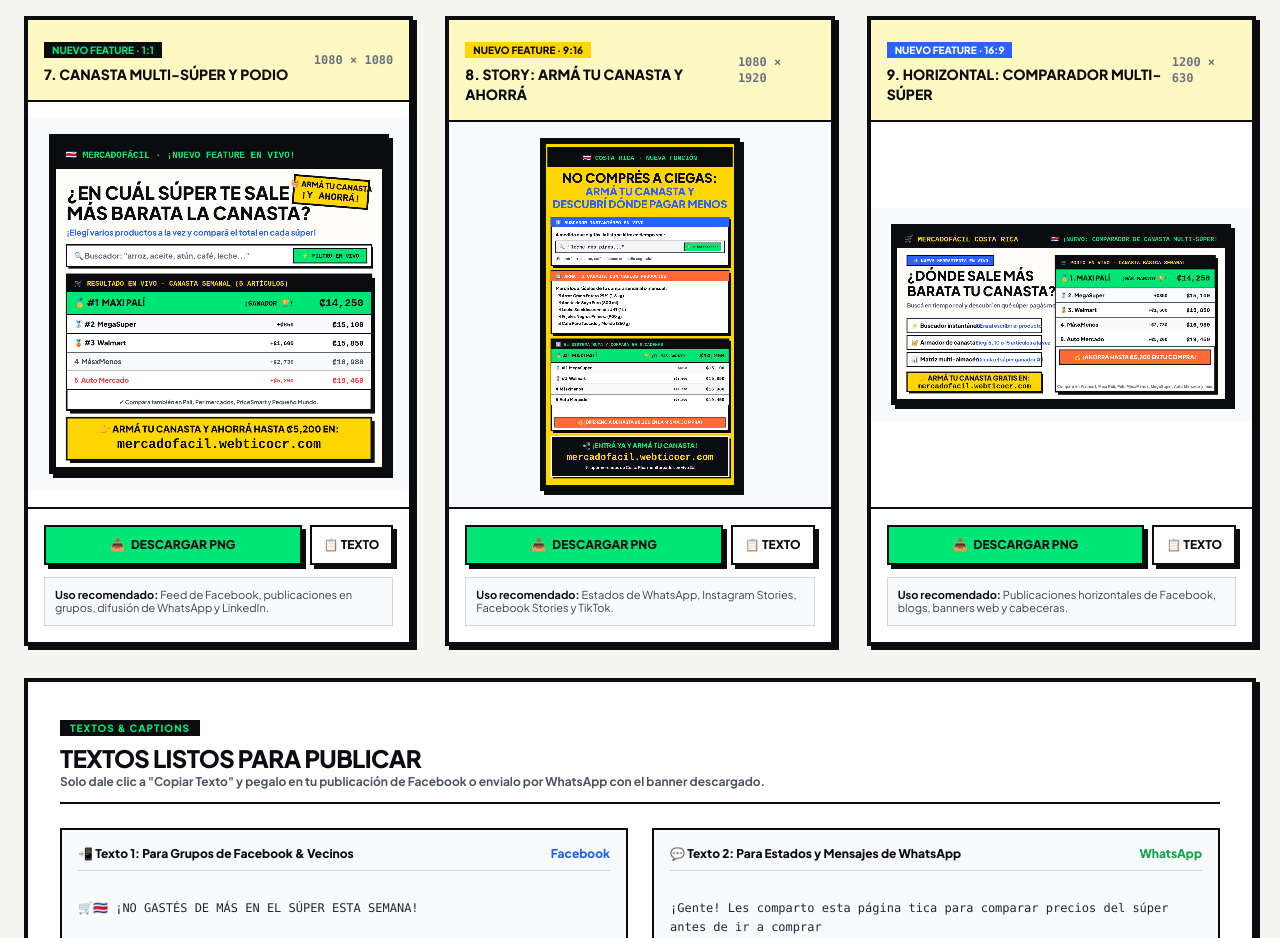
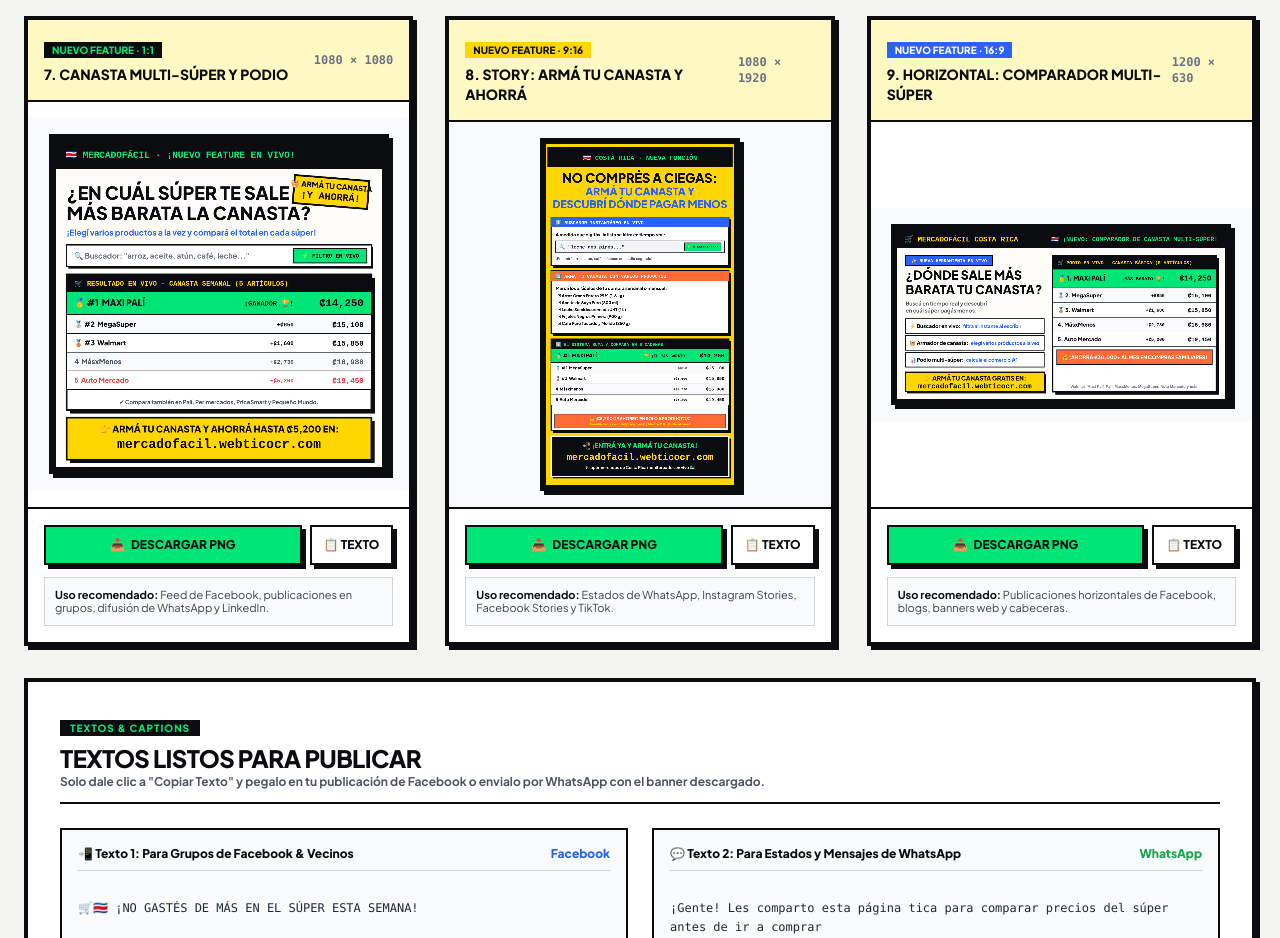
Before and after one commit to Luis-Co/mercadofacil, a plain HTML site: page banners.html in a window 1280 px wide. Shown: the part 1720-2658 px from the top of the page. Drawn offline with nearby package versions, Linux system fonts and the light colour scheme.

Commit message:
fix: evitar traslape de textos en banner 9 y actualizar ahorro mensual familiar en banner 8

```diff
--- a/banners.html
+++ b/banners.html
@@ -728,7 +728,7 @@
                             🥉 Walmart: ₡15,850
                             🔴 MásxMenos: ₡16,980
                             🟢 Auto Mercado: ₡19,450
-                            (¡Ahorrás hasta ₡5,200 en la misma compra!)
+                            (¡₡5,200 de diferencia en solo 5 artículos! Una familia de 5 personas comprando 2-3 veces al mes ahorra más de ₡30,000 mensuales.)
 
                             Comparamos en tiempo real entre 9 cadenas:
                             Walmart, Maxi Palí, MásxMenos, Palí, Auto Mercado, MegaSuper, Perimercados, PriceSmart y Pequeño Mundo.
@@ -762,7 +762,7 @@
                             2️⃣ Seleccionás tus productos de la semana 🧺
                             3️⃣ El sistema compara los precios en todos los supermercados y te dice dónde gastarás menos dinero 💰
 
-                            ¡Ahorros de más de ₡5,000 colones en una sola compra semanal!
+                            Si en solo 5 productos te ahorrás ₡5,200, una familia de 5 personas haciendo su súper 2 o 3 veces al mes ahorra más de ₡30,000 mensuales (¡el Plan Mercados de ₡5,000 se paga solo en la primera ida!).
 
                             Entrá desde tu celular y probá tu canasta gratis:
                             👉 https://mercadofacil.webticocr.com
@@ -1930,14 +1930,17 @@
 
             // Callout dentro del paso 3
             ctx.fillStyle = '#FF6B35';
-            ctx.fillRect(cX + 20, p3Y + p3H - 75, cW - 40, 55);
+            ctx.fillRect(cX + 20, p3Y + p3H - 92, cW - 40, 76);
             ctx.lineWidth = 3;
             ctx.strokeStyle = '#0B0C10';
-            ctx.strokeRect(cX + 20, p3Y + p3H - 75, cW - 40, 55);
-            ctx.fillStyle = '#FFFFFF';
-            ctx.font = '900 24px "Plus Jakarta Sans", sans-serif';
+            ctx.strokeRect(cX + 20, p3Y + p3H - 92, cW - 40, 76);
+            ctx.fillStyle = '#FFFFFF';
+            ctx.font = '900 23px "Plus Jakarta Sans", sans-serif';
             ctx.textAlign = 'center';
-            ctx.fillText('💰 ¡DIFERENCIA DE HASTA ₡5,200 EN LA MISMA COMPRA!', cX + cW / 2, p3Y + p3H - 39);
+            ctx.fillText('💰 ¡₡5,200 DE AHORRO EN SOLO 5 PRODUCTOS!', cX + cW / 2, p3Y + p3H - 59);
+            ctx.fillStyle = '#FFD600';
+            ctx.font = '800 19px "Plus Jakarta Sans", sans-serif';
+            ctx.fillText('Familia de 5 (2-3 compras/mes): ¡Ahorrá ₡30,000+ al mes!', cX + cW / 2, p3Y + p3H - 30);
 
             // BOTÓN FOOTER
             const bFootY = 1630, bFootH = 220;
@@ -1996,7 +1999,7 @@
             ctx.fillText('🇨🇷 ¡NUEVO: COMPARADOR DE CANASTA MULTI-SÚPER!', w - 40, 54);
 
             // COLUMNA IZQUIERDA (Info & Features)
-            const colLX = 50, colLY = 105;
+            const colLX = 45, colLY = 105, colW = 495;
 
             // Badge
             ctx.fillStyle = '#2962FF';
@@ -2012,36 +2015,39 @@
             // Titular
             ctx.textAlign = 'left';
             ctx.fillStyle = '#0B0C10';
-            ctx.font = '900 48px "Plus Jakarta Sans", sans-serif';
-            ctx.fillText('¿DÓNDE SALE MÁS', colLX, colLY + 90);
-            ctx.fillText('BARATA TU CANASTA?', colLX, colLY + 145);
+            ctx.font = '900 44px "Plus Jakarta Sans", sans-serif';
+            ctx.fillText('¿DÓNDE SALE MÁS', colLX, colLY + 86);
+            ctx.fillText('BARATA TU CANASTA?', colLX, colLY + 138);
 
             ctx.fillStyle = '#4B5563';
-            ctx.font = '700 20px "Plus Jakarta Sans", sans-serif';
-            ctx.fillText('Buscá en tiempo real y descubrí en qué súper pagás menos:', colLX, colLY + 185);
-
-            // Lista de Ventajas / Features
+            ctx.font = '700 19px "Plus Jakarta Sans", sans-serif';
+            ctx.fillText('Buscá en tiempo real y descubrí', colLX, colLY + 178);
+            ctx.fillText('en cuál súper pagás menos:', colLX, colLY + 203);
+
+            // Lista de Ventajas / Features (ancho medido dinámicamente para evitar traslapes)
             const feats = [
-                { icon: '⚡', title: 'Buscador instantáneo', desc: 'Filtra al escribir el producto' },
-                { icon: '🧺', title: 'Armador de canasta', desc: 'Elegí 5, 10 o 15 artículos a la vez' },
-                { icon: '📊', title: 'Matriz multi-almacén', desc: 'Calcula el súper ganador #1' },
+                { icon: '⚡', title: 'Buscador en vivo:', desc: 'filtra al instante al escribir' },
+                { icon: '🧺', title: 'Armador de canasta:', desc: 'elegí varios productos a la vez' },
+                { icon: '📊', title: 'Podio multi-súper:', desc: 'calcula el comercio #1' },
             ];
 
             let fy = colLY + 225;
             feats.forEach(f => {
                 ctx.fillStyle = '#FFFFFF';
-                ctx.fillRect(colLX, fy, 480, 50);
+                ctx.fillRect(colLX, fy, colW, 52);
                 ctx.lineWidth = 3;
                 ctx.strokeStyle = '#0B0C10';
-                ctx.strokeRect(colLX, fy, 480, 50);
-
+                ctx.strokeRect(colLX, fy, colW, 52);
+
+                const titleStr = f.icon + ' ' + f.title;
                 ctx.fillStyle = '#0B0C10';
-                ctx.font = '900 20px "Plus Jakarta Sans", sans-serif';
-                ctx.fillText(f.icon + '  ' + f.title + ':', colLX + 15, fy + 32);
+                ctx.font = '900 18px "Plus Jakarta Sans", sans-serif';
+                ctx.fillText(titleStr, colLX + 14, fy + 33);
+                const titleW = ctx.measureText(titleStr).width;
 
                 ctx.fillStyle = '#2962FF';
-                ctx.font = '700 18px "Plus Jakarta Sans", sans-serif';
-                ctx.fillText(f.desc, colLX + 245, fy + 32);
+                ctx.font = '700 17px "Plus Jakarta Sans", sans-serif';
+                ctx.fillText(f.desc, colLX + 14 + titleW + 8, fy + 33);
 
                 fy += 60;
             });
@@ -2049,22 +2055,22 @@
             // Botón CTA Izquierdo
             const btnY = fy + 10;
             ctx.fillStyle = '#0B0C10';
-            ctx.fillRect(colLX + 6, btnY + 6, 480, 70);
+            ctx.fillRect(colLX + 6, btnY + 6, colW, 70);
             ctx.fillStyle = '#FFD600';
-            ctx.fillRect(colLX, btnY, 480, 70);
+            ctx.fillRect(colLX, btnY, colW, 70);
             ctx.lineWidth = 4;
             ctx.strokeStyle = '#0B0C10';
-            ctx.strokeRect(colLX, btnY, 480, 70);
+            ctx.strokeRect(colLX, btnY, colW, 70);
 
             ctx.fillStyle = '#0B0C10';
             ctx.textAlign = 'center';
-            ctx.font = '900 24px "Plus Jakarta Sans", sans-serif';
-            ctx.fillText('👉 ARMÁ TU CANASTA GRATIS EN:', colLX + 240, btnY + 30);
+            ctx.font = '900 22px "Plus Jakarta Sans", sans-serif';
+            ctx.fillText('👉 ARMÁ TU CANASTA GRATIS EN:', colLX + colW / 2, btnY + 30);
             ctx.font = '900 26px "JetBrains Mono", monospace';
-            ctx.fillText('mercadofacil.webticocr.com', colLX + 240, btnY + 58);
+            ctx.fillText('mercadofacil.webticocr.com', colLX + colW / 2, btnY + 58);
 
             // COLUMNA DERECHA (Mockup Podio Multi-Súper)
-            const colRX = 580, colRY = 105, colRW = w - colRX - 50, colRH = 485;
+            const colRX = 570, colRY = 105, colRW = w - colRX - 45, colRH = 485;
             ctx.fillStyle = '#0B0C10';
             ctx.fillRect(colRX + 10, colRY + 10, colRW, colRH);
             ctx.fillStyle = '#FFFFFF';
@@ -2077,9 +2083,9 @@
             ctx.fillStyle = '#0B0C10';
             ctx.fillRect(colRX, colRY, colRW, 48);
             ctx.fillStyle = '#FFD600';
-            ctx.font = '900 18px "JetBrains Mono", monospace';
+            ctx.font = '900 17px "JetBrains Mono", monospace';
             ctx.textAlign = 'left';
-            ctx.fillText('🛒 PODIO EN VIVO · CANASTA BÁSICA SEMANAL', colRX + 20, colRY + 31);
+            ctx.fillText('🛒 PODIO EN VIVO · CANASTA BÁSICA (5 ARTÍCULOS)', colRX + 18, colRY + 31);
 
             // Filas Comparativas
             const podioH = [
@@ -2100,15 +2106,15 @@
                 ctx.strokeRect(colRX, hRowY, colRW, rH);
 
                 ctx.fillStyle = '#0B0C10';
-                ctx.font = (idx === 0) ? '900 24px "Plus Jakarta Sans", sans-serif' : '800 19px "Plus Jakarta Sans", sans-serif';
+                ctx.font = (idx === 0) ? '900 23px "Plus Jakarta Sans", sans-serif' : '800 19px "Plus Jakarta Sans", sans-serif';
                 ctx.textAlign = 'left';
                 ctx.fillText(p.pos + '. ' + p.super, colRX + 18, hRowY + (rH / 2) + 7);
 
-                ctx.font = (idx === 0) ? '900 18px "JetBrains Mono", monospace' : '700 16px "JetBrains Mono", monospace';
+                ctx.font = (idx === 0) ? '900 17px "JetBrains Mono", monospace' : '700 16px "JetBrains Mono", monospace';
                 ctx.textAlign = 'right';
-                ctx.fillText(p.tag, colRX + colRW - 170, hRowY + (rH / 2) + 6);
-
-                ctx.font = (idx === 0) ? '900 28px "JetBrains Mono", monospace' : '800 20px "JetBrains Mono", monospace';
+                ctx.fillText(p.tag, colRX + colRW - 185, hRowY + (rH / 2) + 6);
+
+                ctx.font = (idx === 0) ? '900 27px "JetBrains Mono", monospace' : '800 20px "JetBrains Mono", monospace';
                 ctx.fillText(p.precio, colRX + colRW - 18, hRowY + (rH / 2) + 7);
 
                 hRowY += rH;
@@ -2124,13 +2130,13 @@
 
             ctx.fillStyle = '#FFFFFF';
             ctx.textAlign = 'center';
-            ctx.font = '900 20px "Plus Jakarta Sans", sans-serif';
-            ctx.fillText('💰 ¡AHORRÁ HASTA ₡5,200 EN TU COMPRA!', colRX + colRW / 2, badgeAY + 33);
+            ctx.font = '900 18px "Plus Jakarta Sans", sans-serif';
+            ctx.fillText('💰 ¡AHORRÁ ₡30,000+ AL MES EN COMPRAS FAMILIARES!', colRX + colRW / 2, badgeAY + 33);
 
             // Subnota final
             ctx.fillStyle = '#6B7280';
-            ctx.font = '600 14px "Plus Jakarta Sans", sans-serif';
-            ctx.fillText('Compara en Walmart, Maxi Palí, Palí, MásxMenos, MegaSuper, Auto Mercado y más.', colRX + colRW / 2, colRY + colRH - 14);
+            ctx.font = '600 13.5px "Plus Jakarta Sans", sans-serif';
+            ctx.fillText('Walmart, Maxi Palí, Palí, MásxMenos, MegaSuper, Auto Mercado y más.', colRX + colRW / 2, colRY + colRH - 14);
         }
 
         // Descarga individual de canvas en PNG
```
